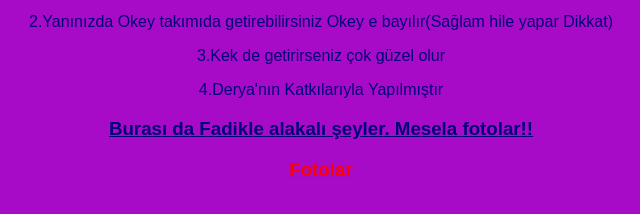
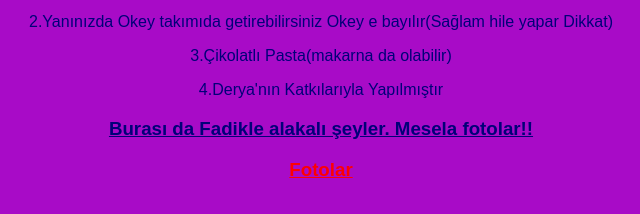
Before and after one commit to aligaz/fadige, a plain HTML site: page index.html in a window 1280 px wide. Shown: the part 570-784 px from the top of the page, 319-959 px from the left. Drawn offline with Linux system fonts and the light colour scheme.

Commit message:
Update index.html

```diff
--- a/index.html
+++ b/index.html
@@ -34,7 +34,7 @@
 
 <div><p>1.Güzel tatlı şeyler</p>
 <p>2.Yanınızda Okey takımıda getirebilirsiniz Okey e bayılır(Sağlam hile yapar Dikkat) </p>
-<p>3.Kek de getirirseniz çok güzel olur</p></div>
+<p>3.Çikolatlı Pasta(makarna da olabilir)</p></div>
 <p>4.Derya'nın Katkılarıyla Yapılmıştır</p>
 
 <u><h3>Burası da Fadikle alakalı şeyler. Mesela fotolar!!</h3></u>
```
